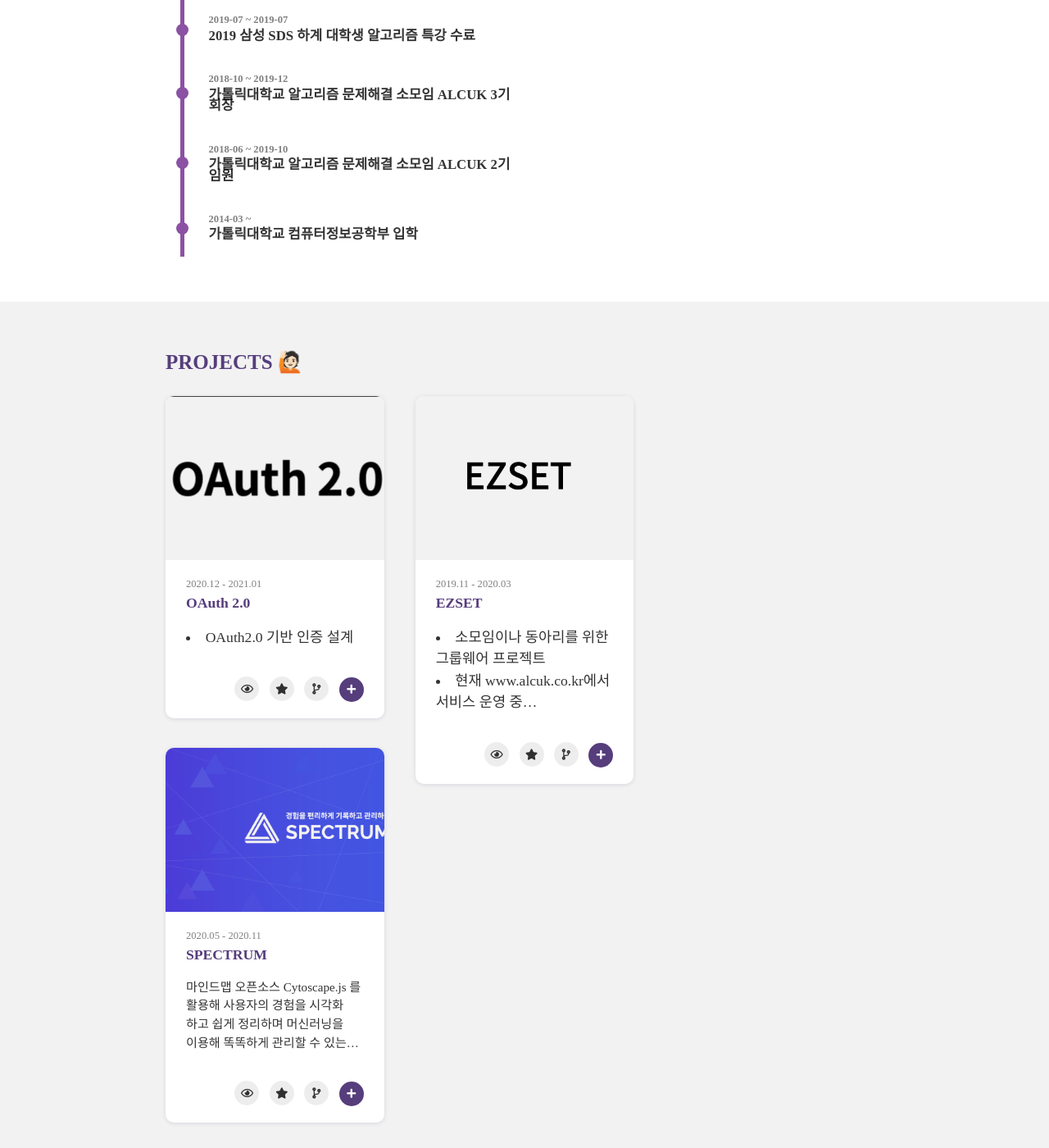
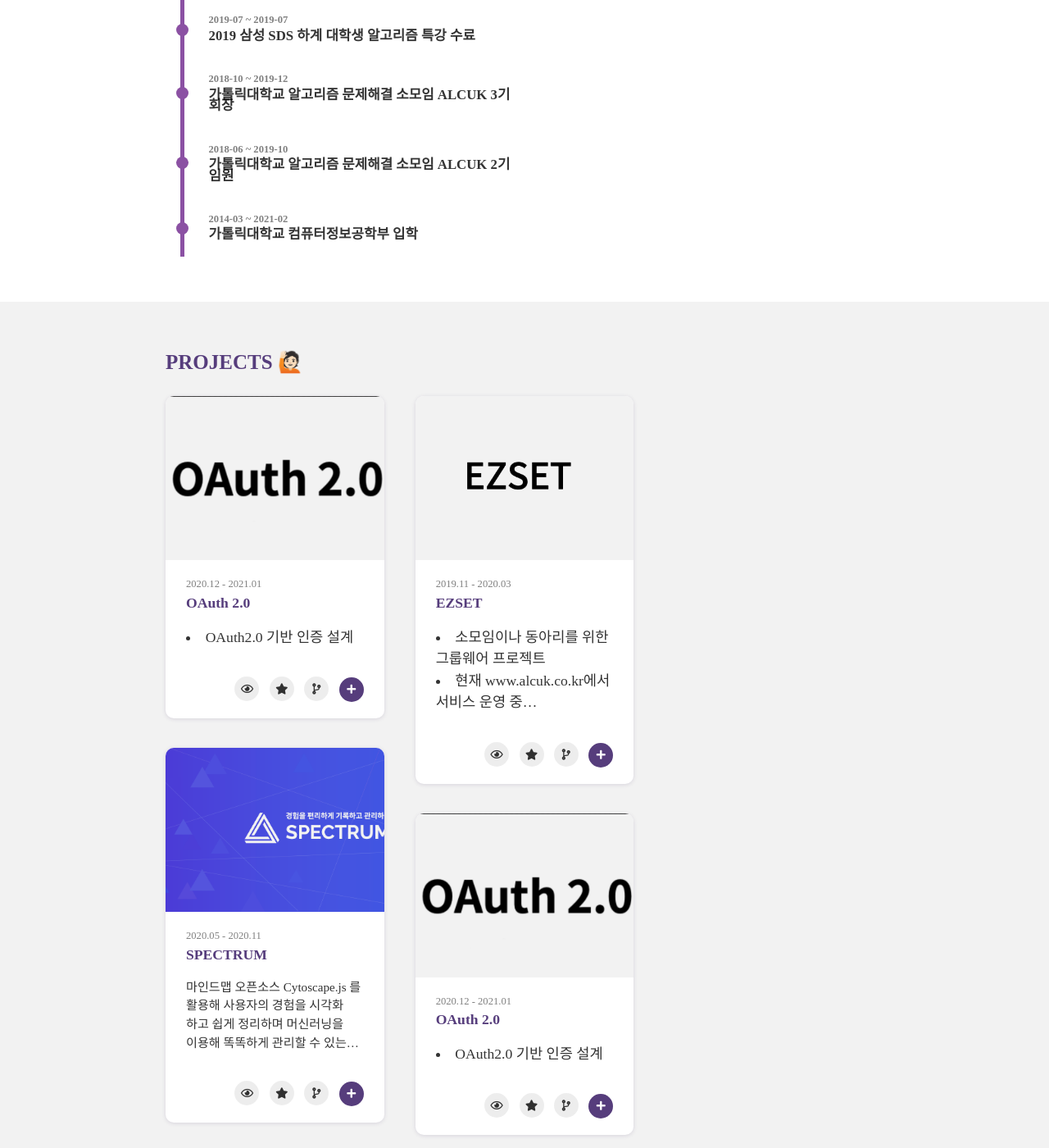
Before and after one commit to hschoi1104/hschoi1104.github.io, a Jekyll site: the page built from portfolio.html, in a window 1280 px wide and 1400 px high, scrolled down 1074 px. Shown: the whole window at 82% size. Built offline with Jekyll 4.4.1, drawn with Linux system fonts in a browser that asks for light colours; nearby versions of some CDN libraries; some web fonts are replaced; part of the change alters nothing that is shown.

Commit message:
update project

```diff
--- a/_config.yml
+++ b/_config.yml
@@ -45,10 +45,11 @@ theme_settings :
         end : 2019-10
         experience : 가톨릭대학교 알고리즘 문제해결 소모임 ALCUK 2기 임원
       - start : 2014-03
+        end : 2021-02
         experience : 가톨릭대학교 컴퓨터정보공학부 입학
     skills :
       - skill : C,C++
-        value : 70  # Percent value
+        value : 60  # Percent value
       - skill : Java
         value : 70  # Percent value
       - skill : Javascript
@@ -58,7 +59,7 @@ theme_settings :
       - skill : Node.js
         value : 70  # Percent value
       - skill : Vue.js
-        value : 50  # Percent value
+        value : 60  # Percent value
       - skill : Spring boot
         value : 60  # Percent value
       - skill : Docker
--- a/_data/projects.yml
+++ b/_data/projects.yml
@@ -7,7 +7,6 @@
     title : OAuth 2.0
     description : <li>OAuth2.0 기반 인증 설계</li>
     contents :
-        - title : Function Summary
         - title : Role
           description : Full-stack
         - title : Skill
@@ -136,3 +135,34 @@
           description : <li>관리자는 일정표에 일정을 등록할 수 있고 누구나 확인할 수 있음</li>
         - title : Production
           description : <li>현재 AWS EC2를 통해 서버가 20.02월 부터 현재까지 www.alcuk.co.kr 도메인에서 계속 운영중</li>
+
+- project :
+    print : True # If 'False' is selected, it will not be displayed in 'home.html > aside > .proj-content'.
+    modal : True # If 'True' is selected, modal can open in 'portfolio.html'.
+    url :  https://github.com/hschoi1104/OAuth-2.0
+    image : /Oauth/intro.png
+    date : 2020.12 - 2021.01
+    title : OAuth 2.0
+    description : <li>OAuth2.0 기반 인증 설계</li>
+    contents :
+        - title : Role
+          description : Full-stack
+        - title : Skill
+          description : <li>Node.js - express</li>
+            <li>Vue.js</li>
+            <li>Mongodb</li>
+            <li>Nginx</li>
+            <li>AWS(EC2, ROUTE53)</li>
+            <li>Docker</li>
+            <li>Docker-compose</li>
+        - title : RFC 6749 OAuth2.0
+          image : /Oauth/RFC.png
+          description : <li>인증서버와 자원서버를 분리</li>
+            <li>AccessToken의 탈취 위험에 따라 유효시간을 짧게 설정</li>
+            <li>RefreshToken을 발급하여 AccessToken의 짧은 유효시간을 보안</li>
+            <li>RefreshToken은 HttpOnly cookie로 설정</li>
+            <li>AccessToken이 만료되었다면 RefreshToken을 확인하여 새로운 AccessToken을 발급함</li>
+            <li>Axios intercepter를 사용해 사용자의 AccessToken이 만료되었더라도 RefreshToken이 존재한다면 사용자는 알아채지 못하고 지속적인 서비스 사용이 가능함.</li>
+        - title : Container
+          image : /Oauth/container.png
+          description : <li><public 하게는 nginx의 80번 포트에서만 접근이 가능하고 다른컨테이너는 포트는 막아두고 도커네트워크로 통신</li>
```
